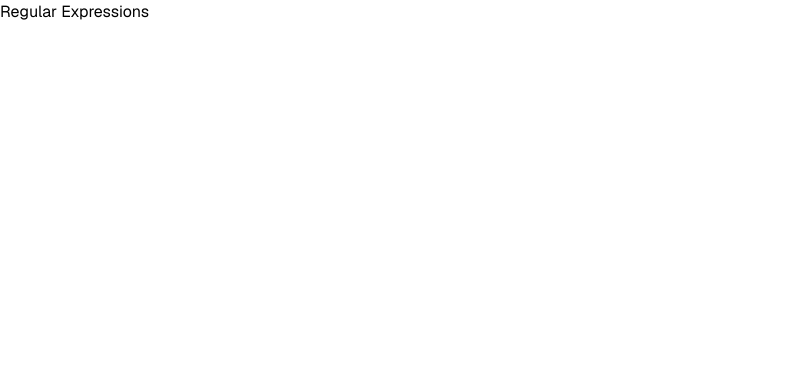
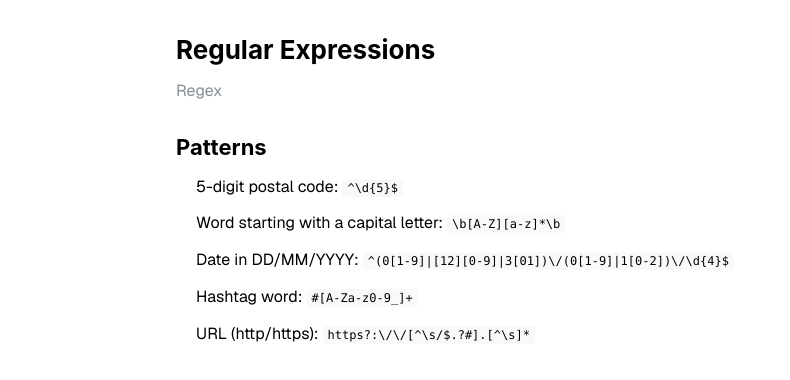
Before and after one commit to RenatMagsumov/rp2025, a Next.js app in the folder 2025-10-02/nextjs-with-supabase/: page /regex in a window 1280 px wide. Shown: the top 380 px of the page, without its empty margins (0-790 px from the left). Built offline with nearby package versions, Linux system fonts and the light colour scheme.

Commit message:
feat(regex): display assignment regex patterns with descriptions

```diff
--- a/2025-10-02/nextjs-with-supabase/app/regex/page.tsx
+++ b/2025-10-02/nextjs-with-supabase/app/regex/page.tsx
@@ -1,9 +1,49 @@
 'use client';
+
+import { Container, Stack, Title, Text, Code, List } from '@mantine/core';
 
 export default function RegexPage() {
     return (
         <main>
-            <p>Regular Expressions</p>
+            <Container size="md" py="xl">
+                <Stack gap="sm">
+                    <Title order={2}>Regular Expressions</Title>
+                    <Text c="dimmed">
+                        Regex
+                    </Text>
+
+                    <Title order={3} mt="md">
+                        Patterns
+                    </Title>
+
+                    <List type="ordered" spacing="sm">
+                        <List.Item>
+                            5-digit postal code:{' '}
+                            <Code>{'^\\d{5}$'}</Code>
+                        </List.Item>
+
+                        <List.Item>
+                            Word starting with a capital letter:{' '}
+                            <Code>{'\\b[A-Z][a-z]*\\b'}</Code>
+                        </List.Item>
+
+                        <List.Item>
+                            Date in DD/MM/YYYY:{' '}
+                            <Code>{'^(0[1-9]|[12][0-9]|3[01])\\/(0[1-9]|1[0-2])\\/\\d{4}$'}</Code>
+                        </List.Item>
+
+                        <List.Item>
+                            Hashtag word:{' '}
+                            <Code>{'#[A-Za-z0-9_]+'}</Code>
+                        </List.Item>
+
+                        <List.Item>
+                            URL (http/https):{' '}
+                            <Code>{'https?:\\/\\/[^\\s/$.?#].[^\\s]*'}</Code>
+                        </List.Item>
+                    </List>
+                </Stack>
+            </Container>
         </main>
     );
 }
```
